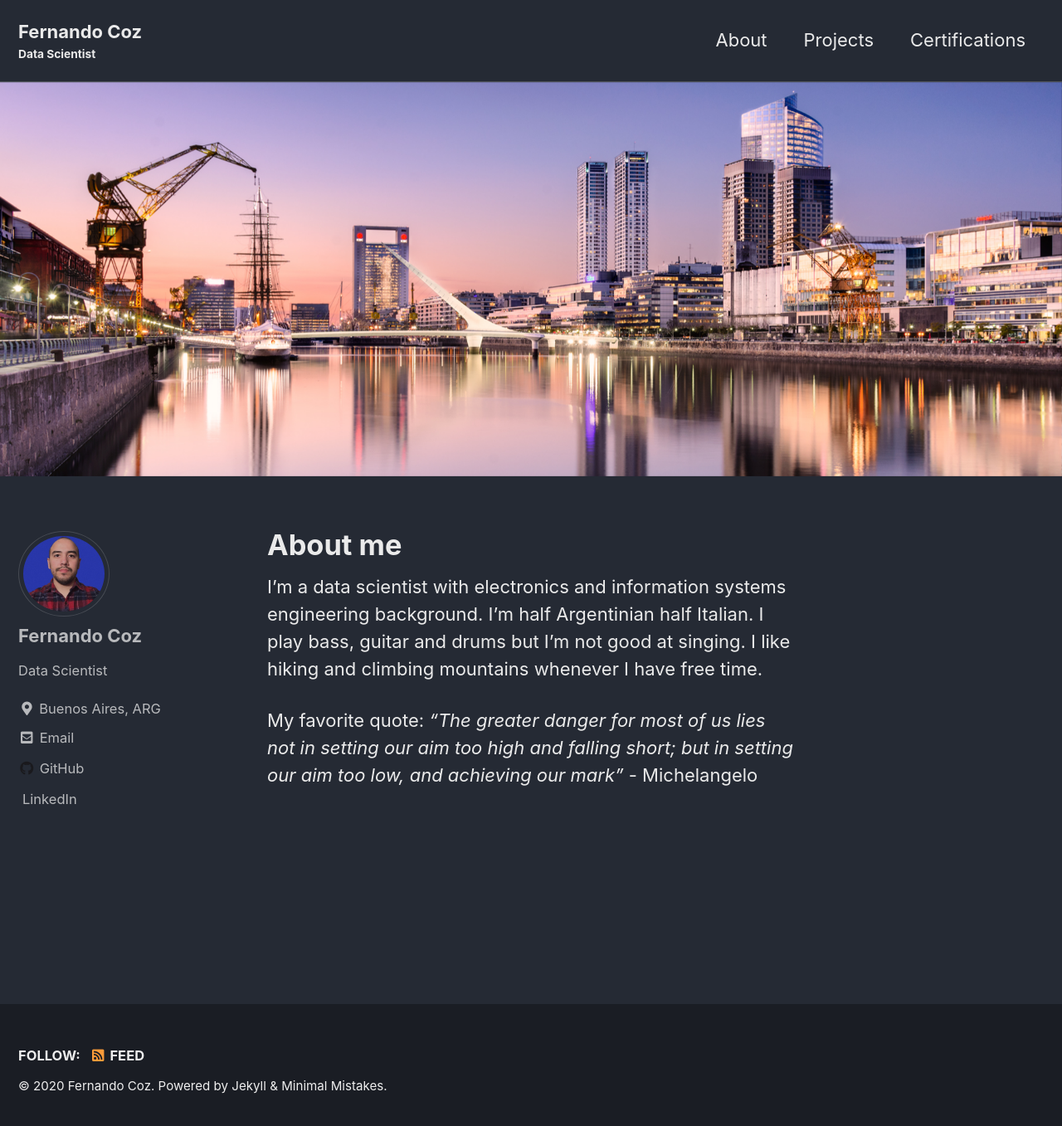
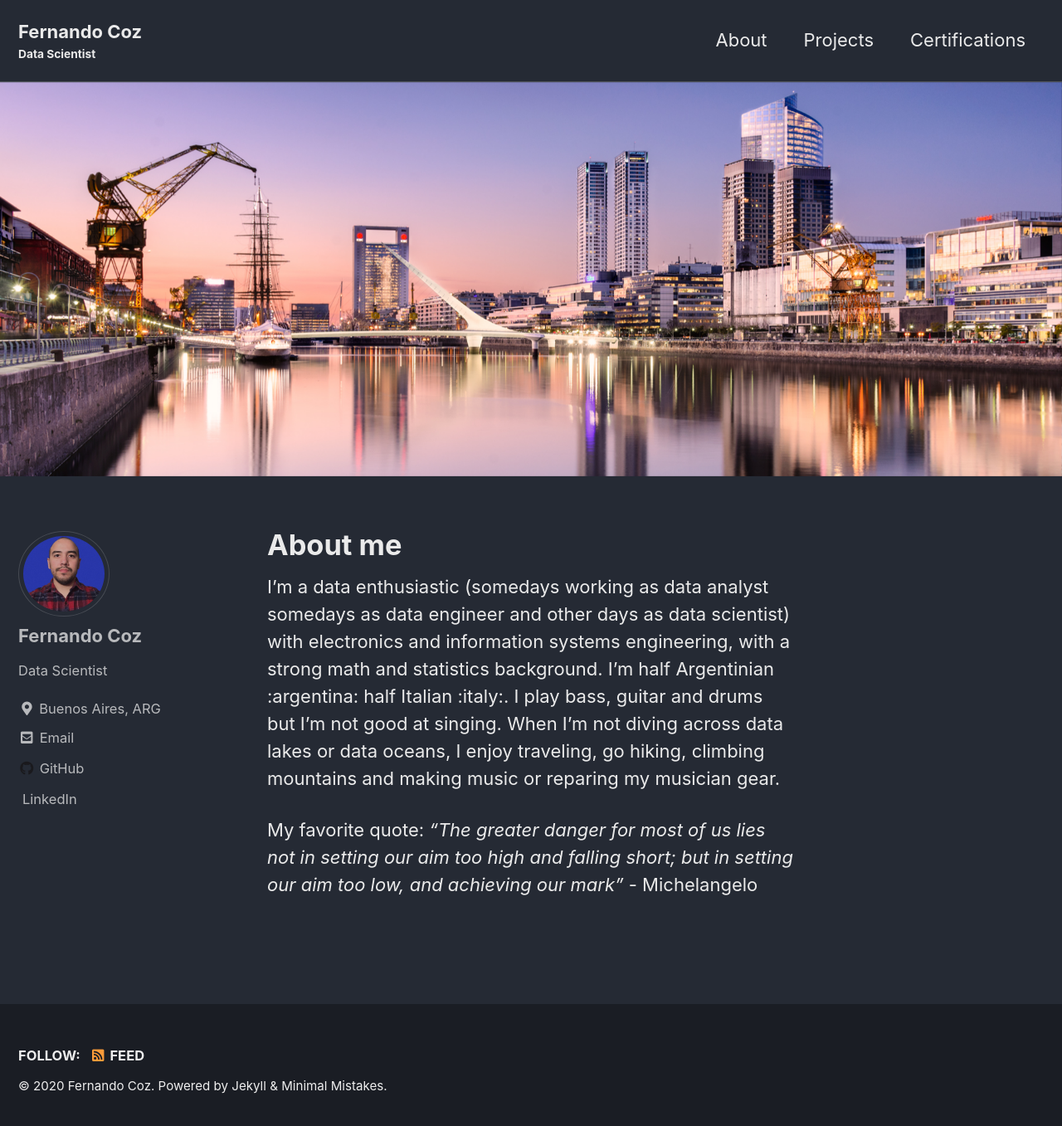
Before and after one commit to ferdcoz/ferdcoz.github.io, a Jekyll site: the page built from _pages/about.md, in a window 1280 px wide and 1365 px high. Shown: the top 1357 px of the window at 83% size. Built offline with Jekyll 4.4.1, drawn with Linux system fonts in a browser that asks for light colours; cached includes are drawn as plain includes.

Commit message:
Added about me updates

```diff
--- a/_pages/about.md
+++ b/_pages/about.md
@@ -4,9 +4,9 @@ permalink: /about/
 header:
     image: "/images/ba-banner.jpg"
 ---
-I'm a data scientist with electronics and information systems engineering background.
-I'm half Argentinian half Italian.
+I'm a data enthusiastic (somedays working as data analyst somedays as data engineer and other days as data scientist) with electronics and information systems engineering, with a strong math and statistics background.
+I'm half Argentinian :argentina: half Italian :italy:.
 I play bass, guitar and drums but I'm not good at singing.
-I like hiking and climbing mountains whenever I have free time.
+When I'm not diving across data lakes or data oceans, I enjoy traveling, go hiking, climbing mountains and making music or reparing my musician gear.
 
 My favorite quote: *"The greater danger for most of us lies not in setting our aim too high and falling short; but in setting our aim too low, and achieving our mark"* - Michelangelo
```
